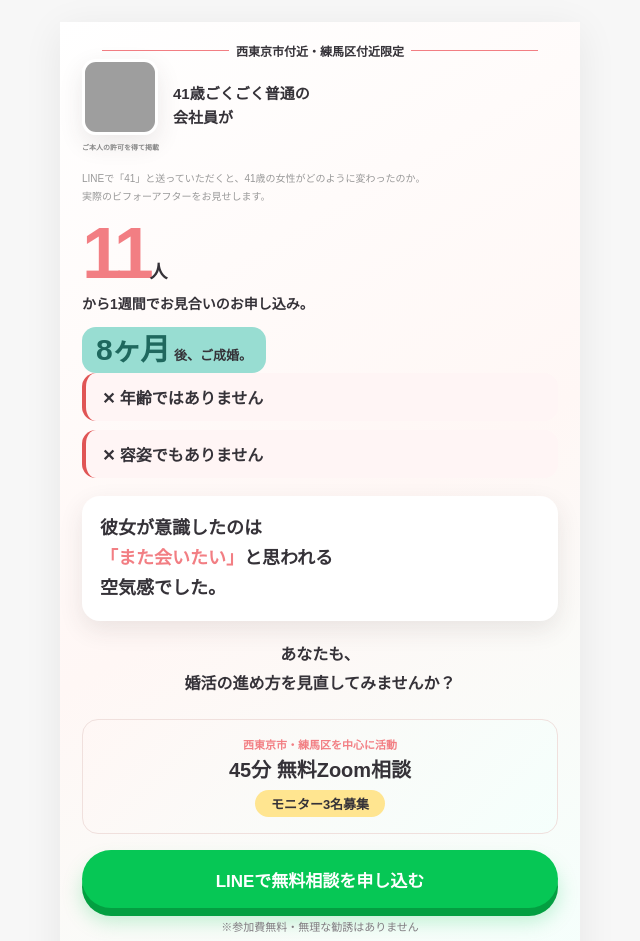
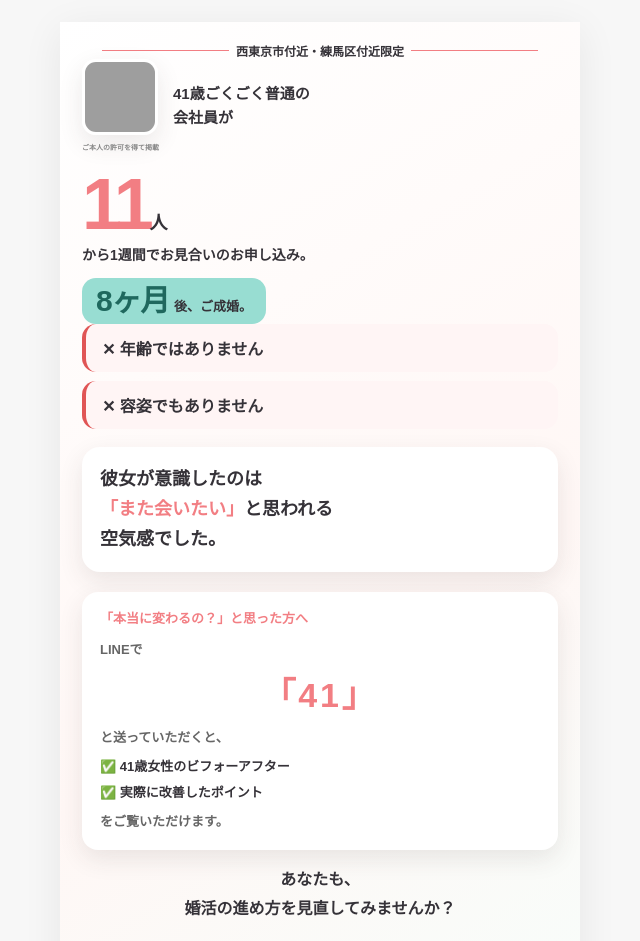
Before and after one commit to hana8730/konkatsu-monitor-lp, a plain HTML site: page index.html in a window 1280 px wide. Shown: the top 941 px of the page, without its empty margins (320-960 px from the left). Drawn offline with Linux system fonts and the light colour scheme; grey boxes are pictures that could not be loaded.

Commit message:
ヒーロー構成を6ステップに順番整理・興味付けブロック追加
Co-Authored-By: Claude Sonnet 4.6 <noreply@anthropic.com>

```diff
--- a/index.html
+++ b/index.html
@@ -32,6 +32,12 @@
     .photo-caption { font-size:7px; font-weight:800; color:#888; text-align:center; margin-top:3px; }
     .photo-label { font-size:15px; font-weight:900; line-height:1.6; }
     .after-note { font-size:10px; color:#999; line-height:1.75; margin-bottom:14px; }
+    .interest-box { margin:16px 0; padding:16px 18px; border-radius:16px; background:#fff; box-shadow:var(--shadow); }
+    .interest-lead { font-size:13px; font-weight:900; color:var(--coral); margin-bottom:12px; }
+    .interest-sub { font-size:13px; font-weight:700; color:#666; margin:4px 0; }
+    .interest-keyword { font-size:34px; font-weight:900; color:var(--coral); text-align:center; letter-spacing:.08em; margin:10px 0; }
+    .interest-list { list-style:none; padding:0; margin:10px 0; display:grid; gap:7px; }
+    .interest-list li { font-size:13px; font-weight:800; }
     .she-changed { font-size:17px; font-weight:900; margin:24px 0 12px; }
 
     /* ❌ブロック */
@@ -110,6 +116,7 @@
   <section class="hero">
     <p class="area fade">西東京市付近・練馬区付近限定</p>
 
+    <!-- ② 41歳写真 -->
     <div class="photo-row fade">
       <div>
         <img class="photo-thumb" src="assets/before-41.png" alt="41歳ビフォア写真">
@@ -117,13 +124,15 @@
       </div>
       <p class="photo-label">41歳ごくごく普通の<br>会社員が</p>
     </div>
-    <p class="after-note fade">LINEで「41」と送っていただくと、41歳の女性がどのように変わったのか。<br>実際のビフォーアフターをお見せします。</p>
+
+    <!-- ③ 実績 -->
     <div class="fade">
       <div class="num-big">11<small>人</small></div>
       <p class="from-label">から1週間でお見合いのお申し込み。</p>
       <div class="eight-badge"><strong>8ヶ月</strong>後、ご成婚。</div>
     </div>
 
+    <!-- ④ なぜ？ -->
     <div class="not-block fade">
       <div class="not-item">✕ 年齢ではありません</div>
       <div class="not-item">✕ 容姿でもありません</div>
@@ -133,6 +142,20 @@
       <p class="key-msg-text">彼女が意識したのは<br><em>「また会いたい」</em>と思われる<br>空気感でした。</p>
     </div>
 
+    <!-- ⑤ 興味付け -->
+    <div class="interest-box fade">
+      <p class="interest-lead">「本当に変わるの？」と思った方へ</p>
+      <p class="interest-sub">LINEで</p>
+      <p class="interest-keyword">「41」</p>
+      <p class="interest-sub">と送っていただくと、</p>
+      <ul class="interest-list">
+        <li>✅ 41歳女性のビフォーアフター</li>
+        <li>✅ 実際に改善したポイント</li>
+      </ul>
+      <p class="interest-sub">をご覧いただけます。</p>
+    </div>
+
+    <!-- ⑥ CTA -->
     <p class="sub-copy fade">あなたも、<br>婚活の進め方を見直してみませんか？</p>
 
     <div class="recruit-box fade">
```
